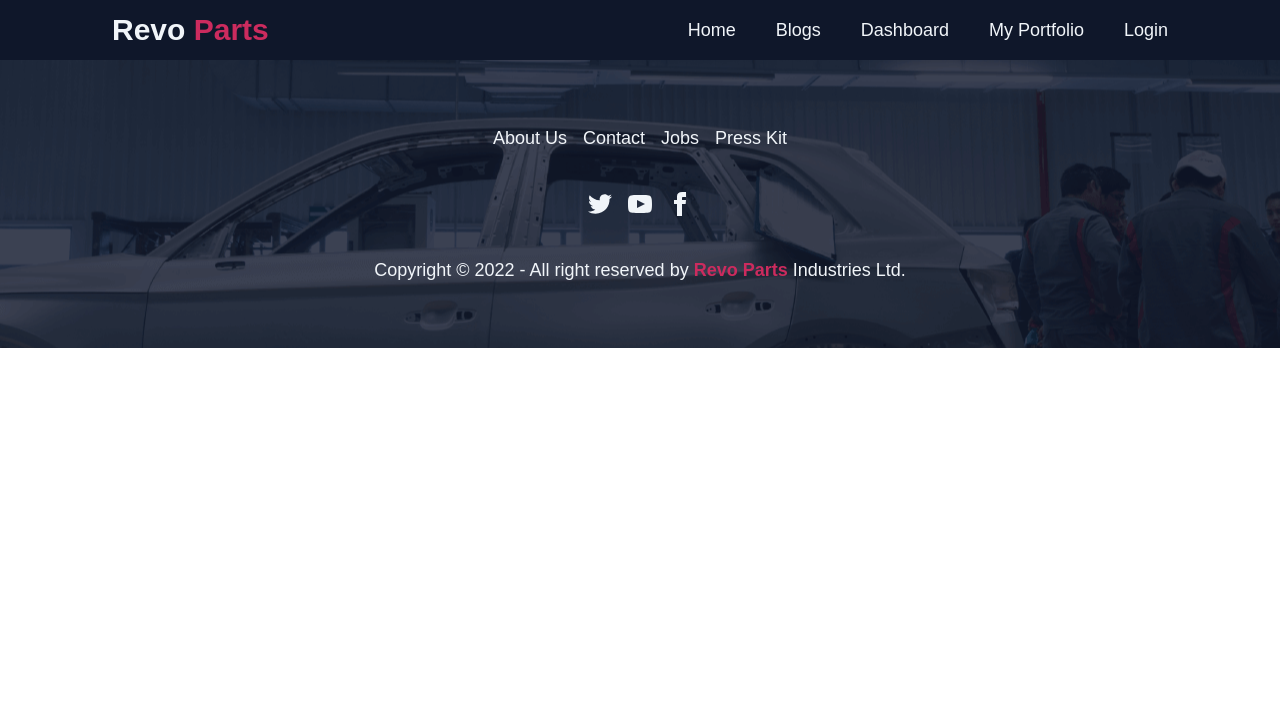
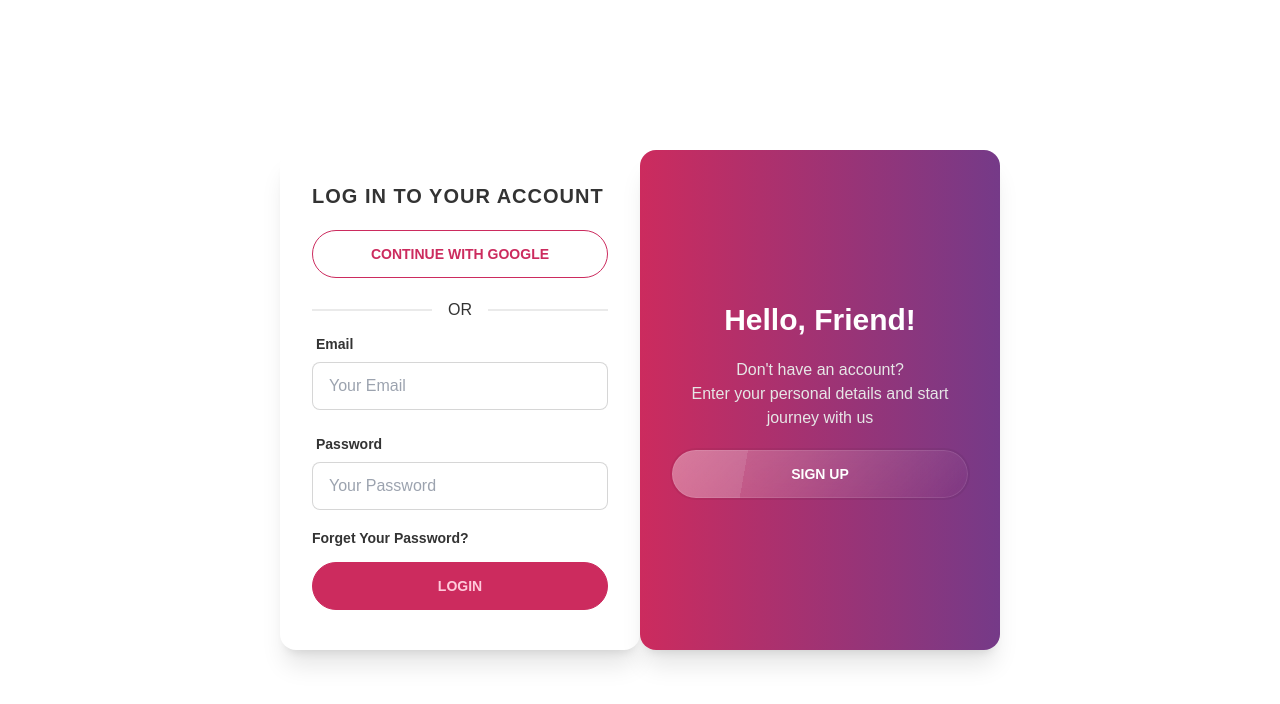
Before and after one commit to rockydey/revo-parts-manufacture-client, a React (Create React App) app: page /login in a window 1280 px wide. Shown: the top 704 px of the page. Built offline with nearby package versions, Linux system fonts and the light colour scheme.

Commit message:
login page design complete

```diff
--- a/package.json
+++ b/package.json
@@ -10,6 +10,7 @@
     "react": "^18.1.0",
     "react-countup": "^6.2.0",
     "react-dom": "^18.1.0",
+    "react-hook-form": "^7.31.2",
     "react-icons": "^4.3.1",
     "react-query": "^3.39.0",
     "react-router-dom": "^6.3.0",
--- a/src/App.js
+++ b/src/App.js
@@ -8,13 +8,10 @@ import Home from './Pages/Home/Home';
 import MyPortfolio from './Pages/MyPortfolio/MyPortfolio';
 import NotFound from './Pages/NotFound/NotFound';
 import Purchase from './Pages/Purchase/Purchase';
-import Footer from './Pages/Shared/Footer';
-import Header from './Pages/Shared/Header/Header';
 
 function App() {
   return (
     <div>
-      <Header />
       <Routes>
         <Route path='/' element={<Home />}></Route>
         <Route path='/home' element={<Home />}></Route>
@@ -26,7 +23,6 @@ function App() {
         <Route path='/login' element={<Login />}></Route>
         <Route path='*' element={<NotFound />}></Route>
       </Routes>
-      <Footer />
     </div>
   );
 }
--- a/src/Pages/Authentication/Login.jsx
+++ b/src/Pages/Authentication/Login.jsx
@@ -1,10 +1,90 @@
 import React from 'react';
+import { useForm } from "react-hook-form";
+import { Link } from 'react-router-dom';
 
 const Login = () => {
+
+    const { register, formState: { errors }, handleSubmit } = useForm();
+    const onSubmit = data => {
+        console.log(data);
+    };
+
     return (
-        <div>
+        <section className='h-[100vh] md:flex items-center justify-center lg:mx-0 md:mx-10'>
+            <div className='w-[45vh]'>
+                <div class="rounded-2xl bg-base-100 shadow-xl h-[500px]">
+                    <div class="card-body">
+                        <h2 className='card-title uppercase tracking-wider'>Log in to your account</h2>
+                        <div className='mt-3 text-center'>
+                            <button class="btn btn-outline btn-primary rounded-full w-full">Continue with Google</button>
+                        </div>
+                        <div class="divider mb-0">OR</div>
+                        <form onSubmit={handleSubmit(onSubmit)} className=''>
+                            <div className="form-control w-full max-w-xs">
+                                <label className="label">
+                                    <span className="label-text font-semibold">Email</span>
+                                </label>
+                                <input
+                                    type="email"
+                                    placeholder="Your Email"
+                                    className="input input-bordered w-full max-w-xs"
+                                    {...register("email", {
+                                        required: {
+                                            value: true,
+                                            message: "Email is required."
+                                        },
+                                        // pattern: {
+                                        //     value: /^[a-zA-Z0-9._-]+@[a-zA-Z0-9.-]+\.[a-zA-Z]{2,4}$/,
+                                        //     message: "Provide valid email address."
+                                        // }
+                                    })}
+                                />
+                                <label className="label">
+                                    {errors.email?.type === 'required' && <span className="label-text-alt text-red-500">{errors.email?.message}</span>}
+                                    {/* {errors.email?.type === 'pattern' && <span className="label-text-alt text-red-500">{errors.email?.message}</span>} */}
+                                </label>
+                            </div>
 
-        </div>
+                            <div className="form-control w-full max-w-xs">
+                                <label className="label">
+                                    <span className="label-text font-semibold">Password</span>
+                                </label>
+                                <input
+                                    type="password"
+                                    placeholder="Your Password"
+                                    className="input input-bordered w-full max-w-xs"
+                                    {...register("password", {
+                                        required: {
+                                            value: true,
+                                            message: "Password is required."
+                                        },
+                                        // pattern: {
+                                        //     value: /^[a-zA-Z0-9._-]+@[a-zA-Z0-9.-]+\.[a-zA-Z]{2,4}$/,
+                                        //     message: "Provide valid email address."
+                                        // }
+                                    })}
+                                />
+                                <label className="label">
+                                    {errors.password?.type === 'required' && <span className="label-text-alt text-red-500">{errors.password?.message}</span>}
+                                    {/* {errors.email?.type === 'pattern' && <span className="label-text-alt text-red-500">{errors.email?.message}</span>} */}
+                                </label>
+                            </div>
+                            <a href='/' className='text-sm hover:text-primary font-semibold'>Forget Your Password?</a>
+                            <input className='btn w-full rounded-full outline-0 btn-primary mt-3' type="submit" value='Login' />
+                        </form>
+                    </div>
+                </div>
+            </div>
+            <div className='w-[45vh]'>
+                <div class="rounded-2xl bg-gradient-to-r from-primary to-secondary shadow-xl h-[500px] flex items-center justify-center">
+                    <div class="card-body">
+                        <h2 class="text-center text-3xl text-base-100 font-bold">Hello, Friend!</h2>
+                        <p className='text-center text-base-200 text-base mt-3'>Don't have an account? <br /> Enter your personal details and start journey with us</p>
+                        <Link to='/signUp' className='mt-3 btn rounded-full glass text-base-100'>Sign Up</Link>
+                    </div>
+                </div>
+            </div>
+        </section>
     );
 };
 
--- a/src/Pages/Home/Banner.jsx
+++ b/src/Pages/Home/Banner.jsx
@@ -3,11 +3,11 @@ import banner from '../../assists/banner.png';
 
 const Banner = () => {
     return (
-        <div className='h-[60vh] flex flex-col items-center justify-center' style={{ background: `url(${banner})`, backgroundPosition: "center", backgroundRepeat: "no-repeat" }}>
+        <section className='h-[60vh] flex flex-col items-center justify-center' style={{ background: `url(${banner})`, backgroundPosition: "center", backgroundRepeat: "no-repeat" }}>
             <h1 className='text-slate-100 md:text-5xl text-2xl tracking-wider'>YOUR CAR PARTS SUPPLIER</h1>
             <h3 className='text-slate-100 md:text-3xl text-lg md:mt-5 mt-4 lg:w-3/5 w-full text-center tracking-wider'>FOR ASIAN CARS, ELECTRIC CARS AND SHOCK ABSORBERS</h3>
             <a href='#parts' className='btn md:mt-5 mt-4 text-base outline-0 text-white font-semibold bg-gradient-to-r from-secondary to-primary'>Explore</a>
-        </div>
+        </section>
     );
 };
 
--- a/src/Pages/Home/BusinessGrowth.jsx
+++ b/src/Pages/Home/BusinessGrowth.jsx
@@ -6,7 +6,7 @@ import CountUp from 'react-countup';
 
 const BusinessGrowth = () => {
     return (
-        <div style={{ background: `url(${businessBg})`, backgroundPosition: "center", backgroundRepeat: "no-repeat" }}>
+        <section style={{ background: `url(${businessBg})`, backgroundPosition: "center", backgroundRepeat: "no-repeat" }}>
             <div className='my-20 lg:mx-28 md:mx-12 mx-6'>
                 <div className="divider">
                     <h1 className='text-center text-3xl uppercase tracking-wide'>Our Business Growth</h1>
@@ -62,7 +62,7 @@ const BusinessGrowth = () => {
                     </div>
                 </div>
             </div>
-        </div>
+        </section>
     );
 };
 
--- a/src/Pages/Home/Home.jsx
+++ b/src/Pages/Home/Home.jsx
@@ -1,4 +1,6 @@
 import React from 'react';
+import Footer from '../Shared/Footer';
+import Header from '../Shared/Header/Header';
 import Banner from './Banner';
 import BusinessGrowth from './BusinessGrowth';
 import Parts from './Parts';
@@ -6,9 +8,11 @@ import Parts from './Parts';
 const Home = () => {
     return (
         <div>
+            <Header />
             <Banner />
             <Parts />
             <BusinessGrowth />
+            <Footer />
         </div>
     );
 };
--- a/src/Pages/Home/Part.jsx
+++ b/src/Pages/Home/Part.jsx
@@ -11,7 +11,7 @@ const Part = ({ part }) => {
     };
 
     return (
-        <div className="card bg-base-100 shadow-xl">
+        <section className="card bg-base-100 shadow-xl">
             <figure><img src={picture} alt={name} /></figure>
             <div className="card-body">
                 <h2 className="card-title uppercase">{name}</h2>
@@ -23,7 +23,7 @@ const Part = ({ part }) => {
                     <button onClick={() => handlePurchase(id)} className="btn bg-gradient-to-r from-secondary to-primary text-white outline-0">Purchase</button>
                 </div>
             </div>
-        </div>
+        </section>
     );
 };
 
--- a/src/Pages/Home/Parts.jsx
+++ b/src/Pages/Home/Parts.jsx
@@ -8,9 +8,9 @@ const Parts = () => {
     const { data: parts, isLoading } = useQuery('parts', () => fetch('parts.json').then(res => res.json()))
 
     return (
-        <div className='my-20 lg:mx-28 md:mx-12 mx-6'>
+        <section className='my-20 lg:mx-28 md:mx-12 mx-6'>
             <div className="divider">
-                <h1 className='text-center text-3xl uppercase  tracking-wide'>All Car Parts</h1>
+                <h1 className='text-center text-3xl uppercase tracking-wide'>All Car Parts</h1>
             </div>
             {
                 isLoading ? <Loading /> : <div id='parts' className='mt-12 grid lg:grid-cols-3 md:grid-cols-2 grid-cols-1 gap-5'>
@@ -22,7 +22,7 @@ const Parts = () => {
                     }
                 </div>
             }
-        </div>
+        </section>
     );
 };
 
```
Also changed, not shown: 1 other file (tests, documents, lock files or other folders).
